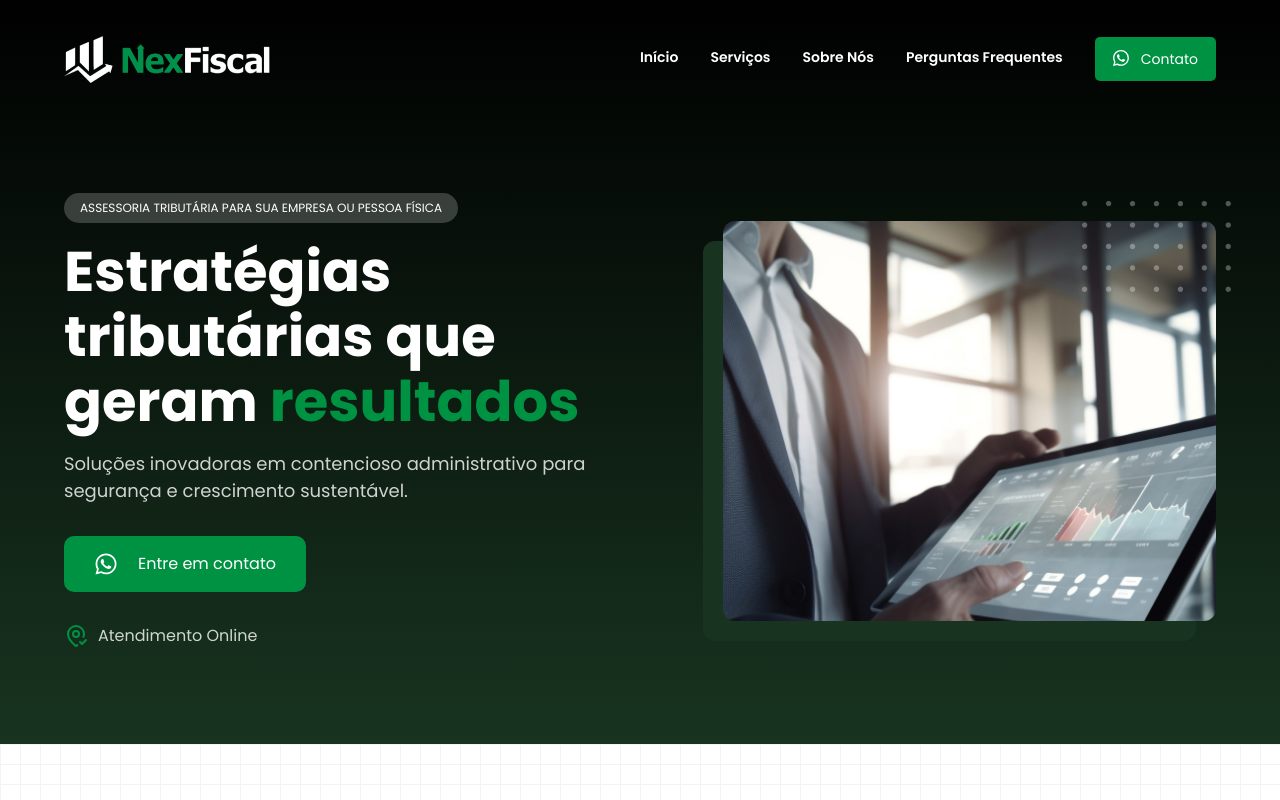
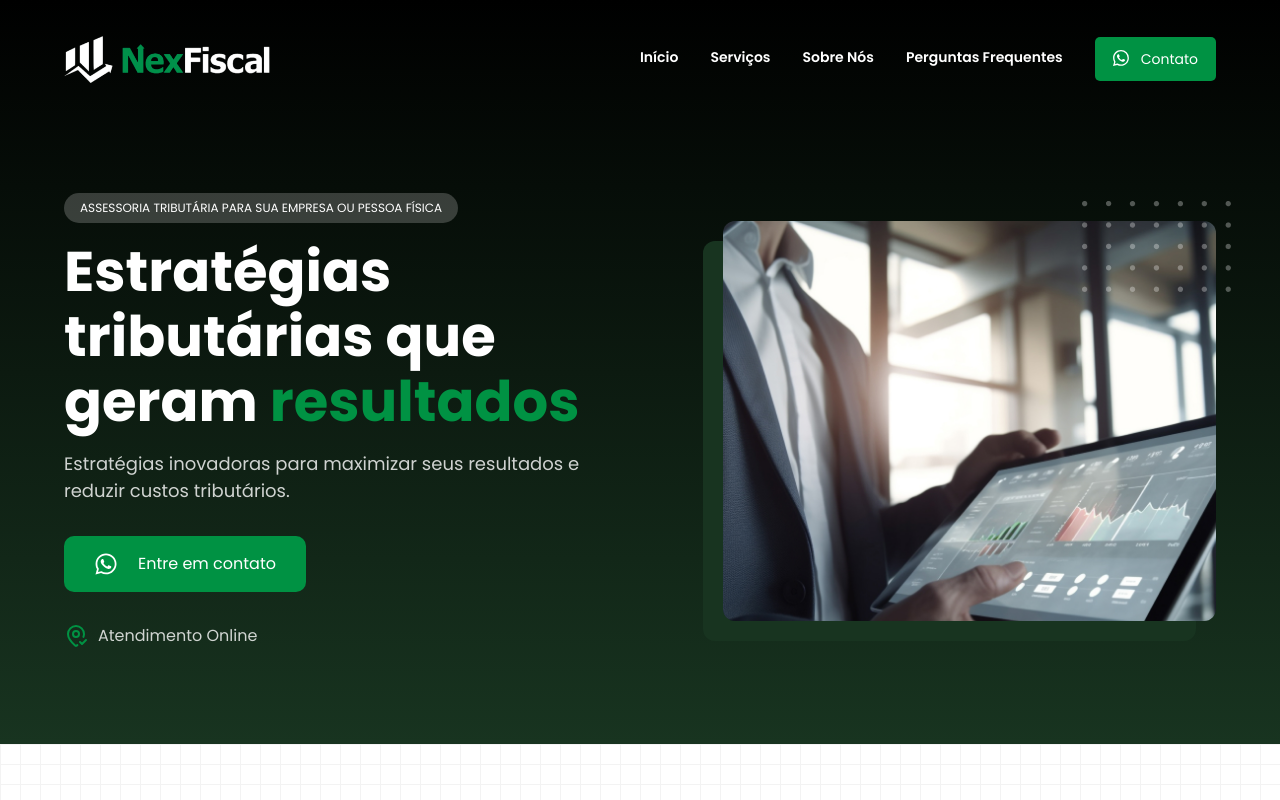
Before and after one commit to EdisonMatos/LP-Nexfiscal, a React (Vite) app: page / in a window 1280 px wide. Shown: the top 800 px of the page. Built offline with nearby package versions, Linux system fonts and the light colour scheme; a web font is replaced by a local one; what tailwindcss-gradients would draw is missing.

Commit message:
feat: Altera subtítulo da hero

```diff
--- a/src/content/content.jsx
+++ b/src/content/content.jsx
@@ -113,7 +113,7 @@ const content = {
         </h1>
       ),
       subtitle:
-        "Soluções inovadoras em contencioso administrativo para segurança e crescimento sustentável.",
+        "Estratégias inovadoras para maximizar seus resultados e reduzir custos tributários.",
       heroImg: heroImg,
       ctaButtonText: "Entre em contato",
       obsHero: {
```
